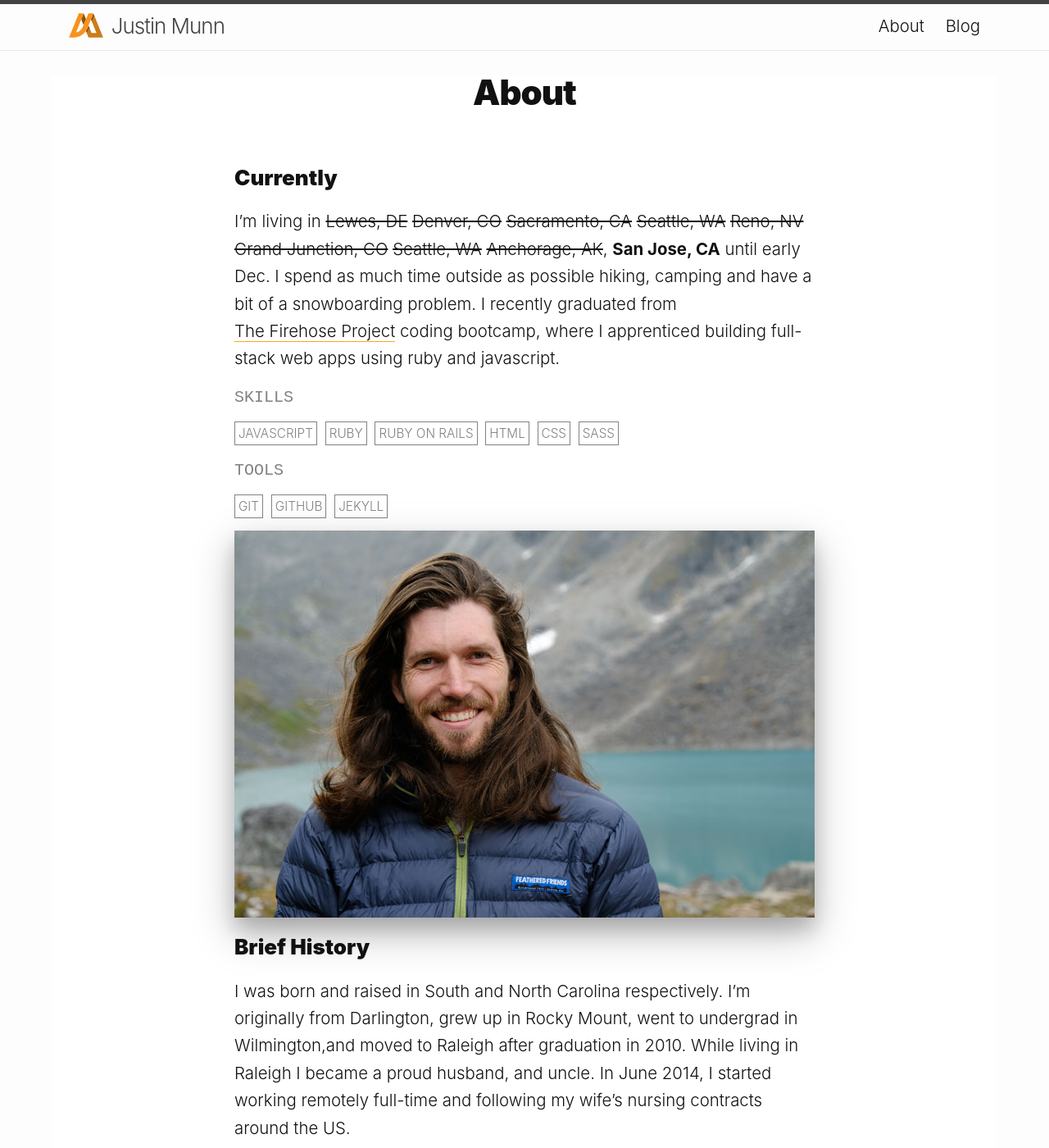
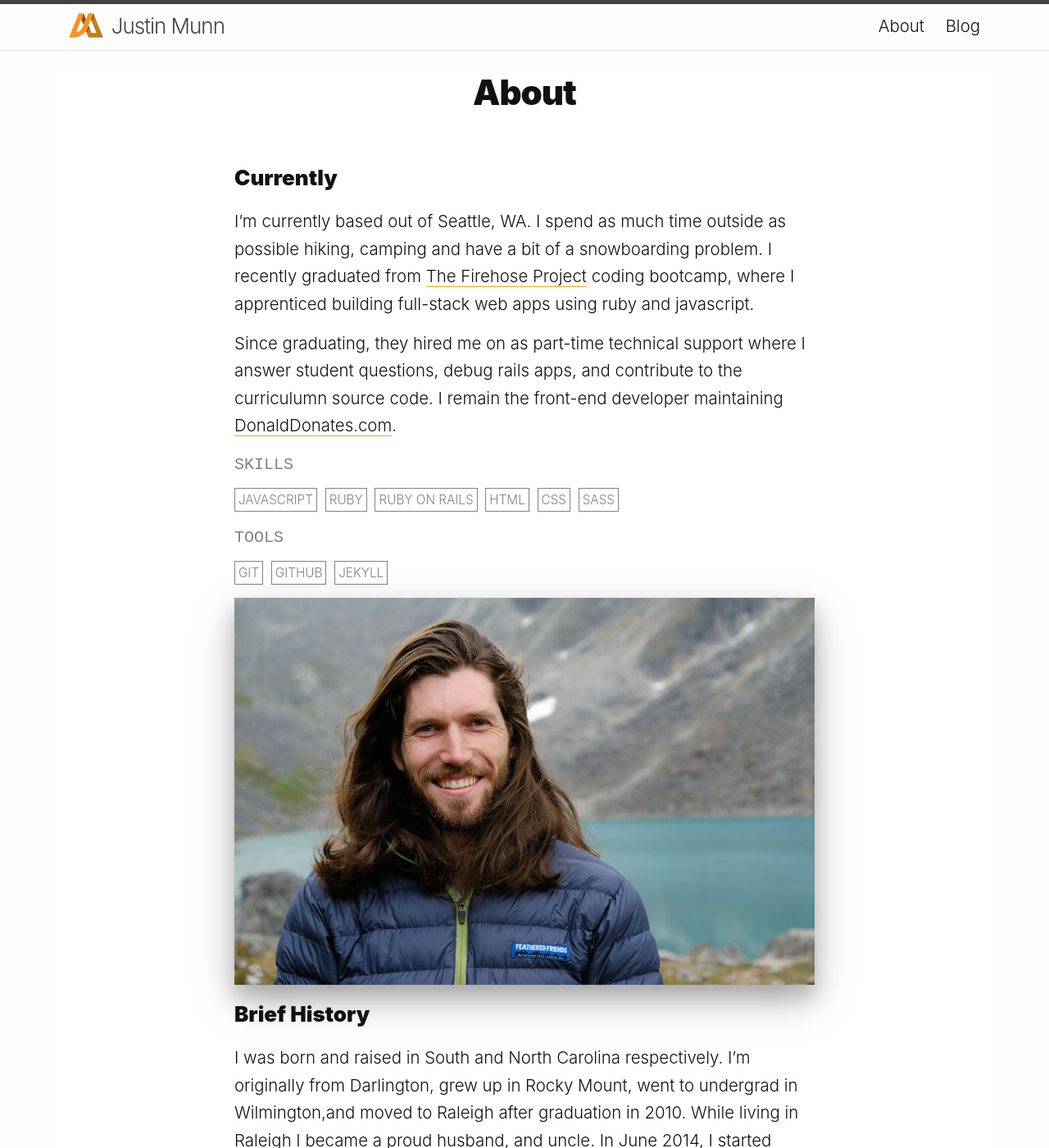
Before and after one commit to jwmunn/jwmunn.github.io, a Jekyll site: the page built from about.md, in a window 1280 px wide and 1400 px high. Shown: the whole window at 82% size. Built offline with Jekyll 4.4.1, drawn with Linux system fonts in a browser that asks for light colours; some of the changed text lies outside the part shown.

Commit message:
Updated index and about page.

```diff
--- a/about.md
+++ b/about.md
@@ -6,7 +6,11 @@
 
 ### Currently
 
-<p>I’m living in <del>Lewes,&nbsp;DE</del> <del>Denver,&nbsp;CO</del> <del>Sacramento,&nbsp;CA</del> <del>Seattle,&nbsp;WA</del> <del>Reno, NV</del> <del>Grand Junction, CO</del> <del>Seattle, WA</del> <del>Anchorage, AK</del>, <strong>San Jose, CA</strong> until early Dec. I spend as much time outside as possible hiking, camping and have a bit of a snowboarding problem. I recently graduated from <a href="http://www.thefirehoseproject.com/">The&nbsp;Firehose&nbsp;Project</a> coding bootcamp, where I apprenticed building full-stack web apps using ruby and javascript.</p>
+<!-- <del>Lewes,&nbsp;DE</del> <del>Denver,&nbsp;CO</del> <del>Sacramento,&nbsp;CA</del> <del>Seattle,&nbsp;WA</del> <del>Reno, NV</del> <del>Grand Junction, CO</del> <del>Seattle, WA</del> <del>Anchorage, AK</del>, <del>San Jose, CA</del> until early Dec -->
+
+I’m currently based out of Seattle, WA. I spend as much time outside as possible hiking, camping and have a bit of a snowboarding problem. I recently graduated from <a href="http://www.thefirehoseproject.com/">The&nbsp;Firehose&nbsp;Project</a> coding bootcamp, where I apprenticed building full-stack web apps using ruby and javascript.
+
+Since graduating, they hired me on as part-time technical support where I answer student questions, debug rails apps, and contribute to the curriculumn source code. I remain the front-end developer maintaining <a href="https://donalddonates.com/">DonaldDonates.com</a>.
 
 #### Skills
 <span class="badge">Javascript</span>
--- a/index.html
+++ b/index.html
@@ -8,13 +8,14 @@
   <div class="hero-text">
     <h4 id="hi">Hey, I'm Justin</h4>
     <h1>A Full Stack Web Developer</h1>
-    <p>Web designer turned web developer. Hand coding sites since 2011. Recent graduate of <a href="http://www.thefirehoseproject.com/">The Firehose Project</a> bootcamp, focused on web app development with Javascript and Ruby on Rails. Available for full-time opportunities.</p>
+    <p>Web designer turned web developer. Hand coding sites since 2011. Focused on web app development with Javascript and Ruby on Rails. Available for full-time opportunities.</p>
   </div>
   <div class="hero-social-links">
     <h4>ELSEWHERE</h4>
     <ul id="elsewhere">
         <li><a href="mailto:contact@justinmunn.co" class="link">Email</a></li>
         <li><a href="https://github.com/jwmunn" class="link">Github</a></li>
+        <li><a href="https://www.linkedin.com/in/jwmunn/" class="link">LinkedIn</a></li>
         <li><a href="https://twitter.com/jwmunn" class="link">Twitter</a></li>
         <li><a href="https://www.instagram.com/jwmunn/" class="link">Instagram</a></li>
         <li><a href="https://dribbble.com/jwmunn" class="link">Dribbble</a></li>
```
Also changed, not shown: other parts of about.md (+1 -1 lines).
